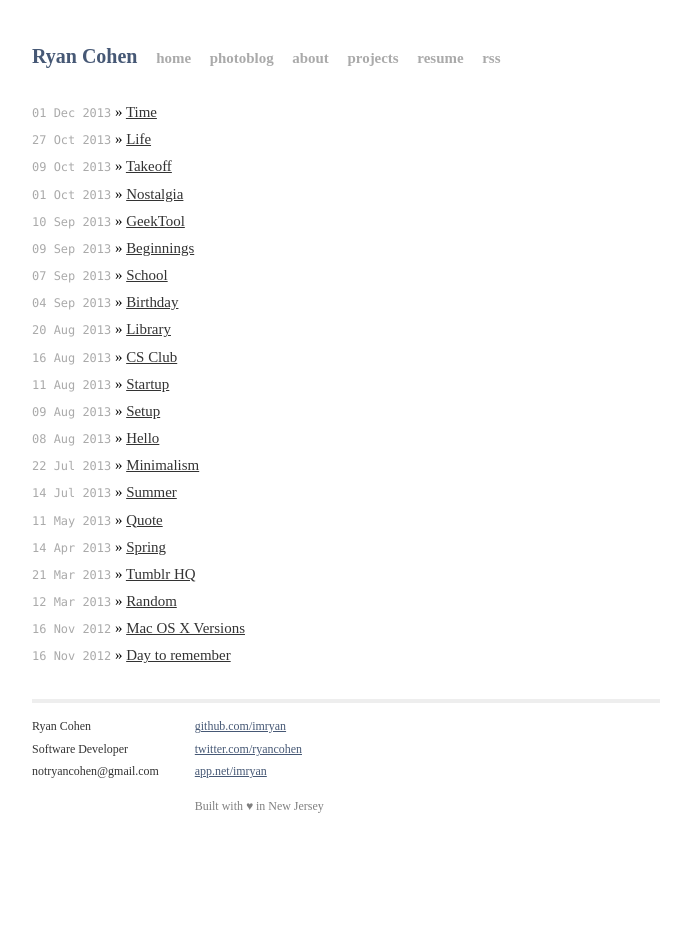
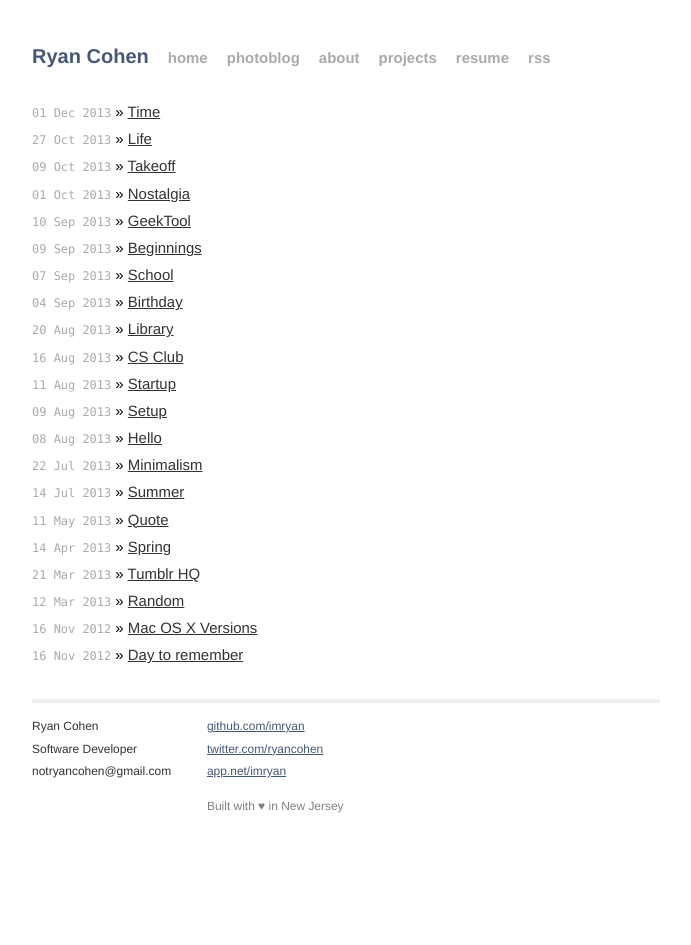
Before and after one commit to imryan/imryan.github.io, a Jekyll site: the page built from index.html, in a window 1280 px wide. Shown: the whole page, without its empty margins (294-985 px from the left). Built offline with Jekyll 4.4.1, drawn with Linux system fonts in a browser that asks for light colours; Markdown is read by kramdown in place of the engine named in the settings.

Commit message:
Update main.css

```diff
--- a/css/main.css
+++ b/css/main.css
@@ -14,7 +14,7 @@ html, body { height: 100%; }
 
 body {
   background-color: white;
-  font-family: 12pt helvetica;
+  font-family: helvetica;
   font-size: small;
   text-align: center;
 }
```
